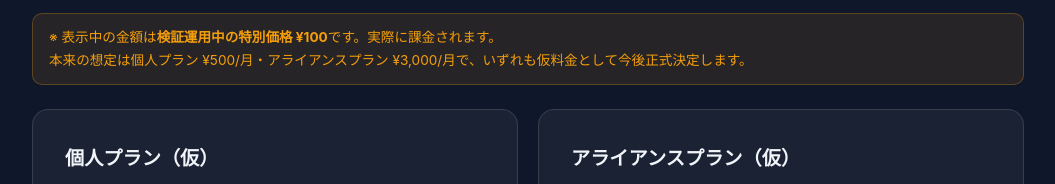
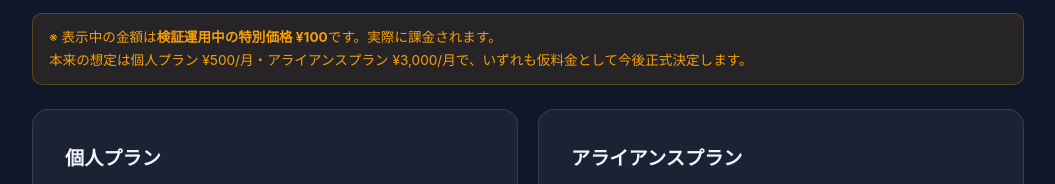
Before and after one commit to bokurawasonnamonsa/vercel-test, a website: page index.html in a window 1280 px wide. Shown: the part 1039-1223 px from the top of the page, without its empty margins (112-1167 px from the left). Drawn offline with Linux system fonts and the light colour scheme.

Commit message:
Clean up plan names for live sales

```diff
--- a/index.html
+++ b/index.html
@@ -204,7 +204,7 @@
       </div>
       <div class="plans">
         <div class="plan">
-          <h3>個人プラン（仮）</h3>
+          <h3>個人プラン</h3>
           <div class="price">¥100 <span>/ 月（特別価格）</span></div>
           <ul>
             <li>個人アカウントで利用</li>
@@ -215,7 +215,7 @@
           <div class="status-msg" data-status="personal"></div>
         </div>
         <div class="plan">
-          <h3>アライアンスプラン（仮）</h3>
+          <h3>アライアンスプラン</h3>
           <div class="price">¥100 <span>/ 月（特別価格）</span></div>
           <ul>
             <li>アライアンス単位で人数無制限</li>
```
